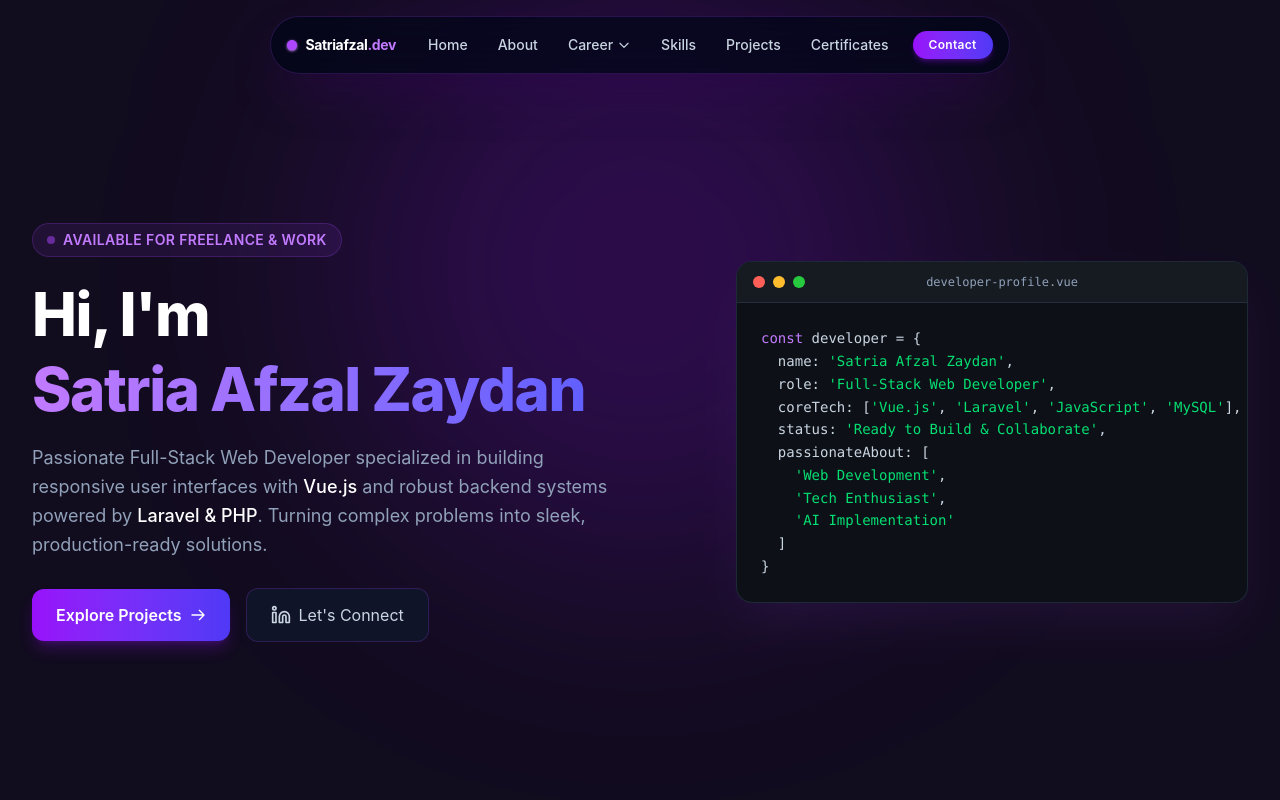
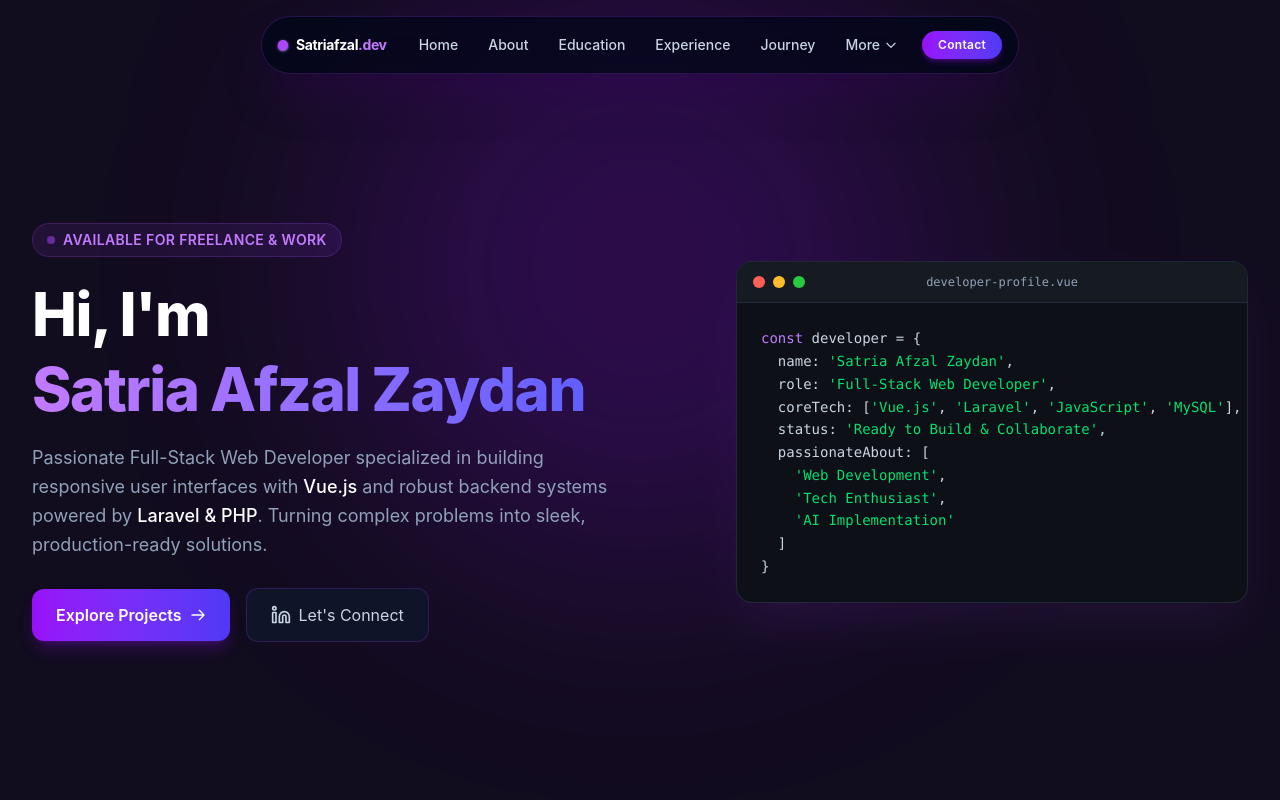
Before and after one commit to satriafzal/personal-portofolio, a Vue app: page / in a window 1280 px wide. Shown: the top 800 px of the page. Built offline with nearby package versions, Linux system fonts and the light colour scheme.

Commit message:
update nav

```diff
--- a/src/components/Navbar.vue
+++ b/src/components/Navbar.vue
@@ -9,7 +9,7 @@
                 :class="[
                     isScrolled && !isDesktopHovered
                         ? 'max-w-[210px] pl-4 pr-3 py-2'
-                        : 'max-w-[1050px] px-4 py-2'
+                        : 'max-w-[1150px] px-4 py-2'
                 ]" @mouseenter="handlePillMouseEnter" @mouseleave="handlePillMouseLeave">
                 <!-- Logo / Brand (Kiri) -->
                 <a href="#home"
@@ -34,7 +34,7 @@
                 <div class="flex items-center transition-all duration-500 ease-in-out" :class="[
                     isScrolled && !isDesktopHovered
                         ? 'max-w-0 opacity-0 pointer-events-none ml-0 overflow-hidden'
-                        : 'max-w-[850px] opacity-100 ml-5 overflow-visible'
+                        : 'max-w-[950px] opacity-100 ml-5 overflow-visible'
                 ]">
                     <nav class="flex items-center space-x-1 lg:space-x-1.5 text-xs lg:text-sm font-medium">
                         <!-- Home -->
@@ -49,13 +49,31 @@
                             About
                         </a>
 
-                        <!-- Dropdown Career / Background -->
+                        <!-- Education (langsung, bukan dropdown) -->
+                        <a href="#education"
+                            class="px-3 py-1.5 rounded-full text-slate-300 hover:text-white hover:bg-purple-500/15 transition-all no-underline whitespace-nowrap">
+                            Education
+                        </a>
+
+                        <!-- Experience (langsung, bukan dropdown) -->
+                        <a href="#experience"
+                            class="px-3 py-1.5 rounded-full text-slate-300 hover:text-white hover:bg-purple-500/15 transition-all no-underline whitespace-nowrap">
+                            Experience
+                        </a>
+
+                        <!-- My Journey (langsung, bukan dropdown) -->
+                        <a href="#journey"
+                            class="px-3 py-1.5 rounded-full text-slate-300 hover:text-white hover:bg-purple-500/15 transition-all no-underline whitespace-nowrap">
+                            Journey
+                        </a>
+
+                        <!-- Dropdown Portfolio (Skills, Projects, Certificates) - Dipindah ke kanan -->
                         <div class="relative career-dropdown-container py-1" @mouseenter="openCareerDropdown"
                             @mouseleave="closeCareerDropdown">
                             <button type="button" @click="toggleCareerDropdown"
                                 class="flex items-center gap-1 px-3 py-1.5 rounded-full transition-all whitespace-nowrap focus:outline-none cursor-pointer"
                                 :class="isCareerDropdownOpen ? 'text-white bg-purple-500/20' : 'text-slate-300 hover:text-white hover:bg-purple-500/15'">
-                                <span>Career</span>
+                                <span>More</span>
                                 <svg class="w-3.5 h-3.5 transition-transform duration-200"
                                     :class="{ 'rotate-180 text-purple-400': isCareerDropdownOpen }" fill="none"
                                     viewBox="0 0 24 24" stroke="currentColor">
@@ -72,63 +90,43 @@
                                 leave-from-class="opacity-100 translate-y-0 scale-100"
                                 leave-to-class="opacity-0 translate-y-1 scale-95">
                                 <div v-if="isCareerDropdownOpen"
-                                    class="absolute top-full left-1/2 -translate-x-1/2 pt-2.5 z-50 w-48"
+                                    class="absolute top-full right-0 pt-2.5 z-50 w-48"
                                     @mouseenter="openCareerDropdown" @mouseleave="closeCareerDropdown">
                                     <div
                                         class="rounded-2xl bg-slate-950/95 backdrop-blur-2xl border border-purple-500/25 p-1.5 shadow-2xl shadow-purple-950/80 flex flex-col gap-1">
-                                        <a href="#education" @click="isCareerDropdownOpen = false"
+                                        <a href="#skills" @click="isCareerDropdownOpen = false"
                                             class="flex items-center gap-2.5 px-3 py-2 rounded-xl text-xs text-slate-300 hover:text-white hover:bg-purple-500/20 transition-all no-underline">
                                             <svg class="w-4 h-4 text-purple-400 shrink-0" fill="none"
                                                 viewBox="0 0 24 24" stroke="currentColor">
                                                 <path stroke-linecap="round" stroke-linejoin="round" stroke-width="2"
-                                                    d="M12 14l9-5-9-5-9 5 9 5z" />
-                                                <path stroke-linecap="round" stroke-linejoin="round" stroke-width="2"
-                                                    d="M12 14l6.16-3.422a12.083 12.083 0 01.665 6.479A11.952 11.952 0 0012 20.055a11.952 11.952 0 00-6.824-2.998 12.078 12.078 0 01.665-6.479L12 14z" />
+                                                    d="M13 10V3L4 14h7v7l9-11h-7z" />
                                             </svg>
-                                            <span>Education</span>
+                                            <span>Skills</span>
                                         </a>
 
-                                        <a href="#experience" @click="isCareerDropdownOpen = false"
+                                        <a href="#projects" @click="isCareerDropdownOpen = false"
                                             class="flex items-center gap-2.5 px-3 py-2 rounded-xl text-xs text-slate-300 hover:text-white hover:bg-purple-500/20 transition-all no-underline">
                                             <svg class="w-4 h-4 text-purple-400 shrink-0" fill="none"
                                                 viewBox="0 0 24 24" stroke="currentColor">
                                                 <path stroke-linecap="round" stroke-linejoin="round" stroke-width="2"
-                                                    d="M21 13.255A23.931 23.931 0 0112 15c-3.183 0-6.22-.62-9-1.745M16 6V4a2 2 0 00-2-2h-4a2 2 0 00-2 2v2m4 6h.01M5 20h14a2 2 0 002-2V8a2 2 0 00-2-2H5a2 2 0 00-2 2v10a2 2 0 002 2z" />
+                                                    d="M10 20l4-16m4 4l4 4-4 4M6 16l-4-4 4-4" />
                                             </svg>
-                                            <span>Experience</span>
+                                            <span>Projects</span>
                                         </a>
 
-                                        <a href="#journey" @click="isCareerDropdownOpen = false"
+                                        <a href="#certificates" @click="isCareerDropdownOpen = false"
                                             class="flex items-center gap-2.5 px-3 py-2 rounded-xl text-xs text-slate-300 hover:text-white hover:bg-purple-500/20 transition-all no-underline">
                                             <svg class="w-4 h-4 text-purple-400 shrink-0" fill="none"
                                                 viewBox="0 0 24 24" stroke="currentColor">
                                                 <path stroke-linecap="round" stroke-linejoin="round" stroke-width="2"
-                                                    d="M9 20l-5.447-2.724A1 1 0 013 16.382V5.618a1 1 0 011.447-.894L9 7m0 13l6-3m-6 3V7m6 10l4.553 2.276A1 1 0 0021 18.382V7.618a1 1 0 00-.553-.894L15 4m0 13V4m0 0L9 7" />
+                                                    d="M9 12l2 2 4-4m5.618-4.016A11.955 11.955 0 0112 2.944a11.955 11.955 0 01-8.618 3.04A12.02 12.02 0 003 9c0 5.591 3.824 10.29 9 11.622 5.176-1.332 9-6.03 9-11.622 0-1.042-.133-2.052-.382-3.016z" />
                                             </svg>
-                                            <span>My Journey</span>
+                                            <span>Certificates</span>
                                         </a>
                                     </div>
                                 </div>
                             </transition>
                         </div>
-
-                        <!-- Skills -->
-                        <a href="#skills"
-                            class="px-3 py-1.5 rounded-full text-slate-300 hover:text-white hover:bg-purple-500/15 transition-all no-underline whitespace-nowrap">
-                            Skills
-                        </a>
-
-                        <!-- Projects -->
-                        <a href="#projects"
-                            class="px-3 py-1.5 rounded-full text-slate-300 hover:text-white hover:bg-purple-500/15 transition-all no-underline whitespace-nowrap">
-                            Projects
-                        </a>
-
-                        <!-- Certificates -->
-                        <a href="#certificates"
-                            class="px-3 py-1.5 rounded-full text-slate-300 hover:text-white hover:bg-purple-500/15 transition-all no-underline whitespace-nowrap">
-                            Certificates
-                        </a>
                     </nav>
 
                     <!-- Contact CTA Button (Kanan) -->
```
